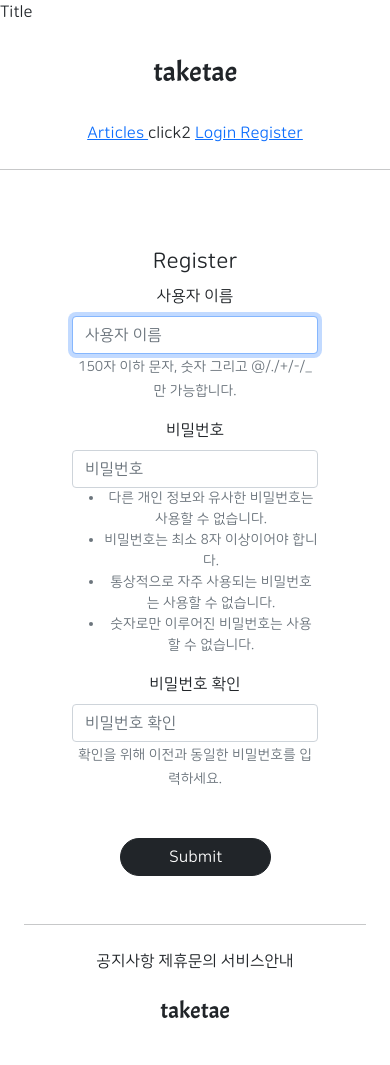
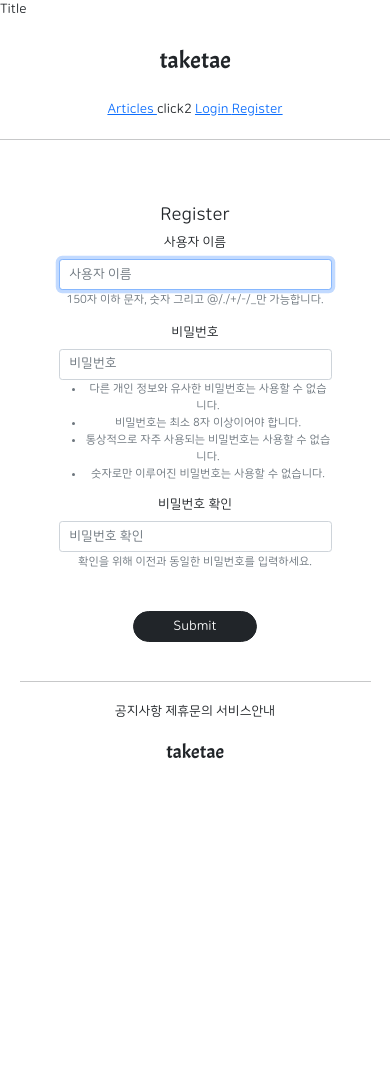
Before and after one commit to hale-in/web-app2, a Django app: page /accounts/create/ in a window 390 px wide. After the commit the page ends 759 px from the top, so only its background shows below. Run offline with Django 3.2, Linux system fonts and the light colour scheme; parts of the project's set-up code (start-up, migrations or seed data) failed here and were passed over; some libraries are stand-ins or nearby versions.

Commit message:
8/13 3ban class commit 3

```diff
--- a/static/base.css
+++ b/static/base.css
@@ -61,3 +61,10 @@
     padding: 1rem;
     margin: 1rem;
 }
+
+@media screen and (max-width: 500px) {
+    html {
+        font-size: 13px;
+    }
+
+}
```
